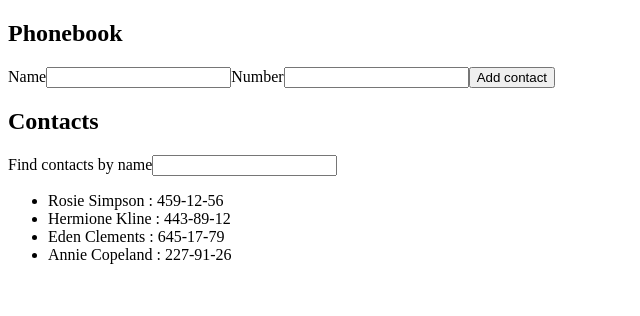
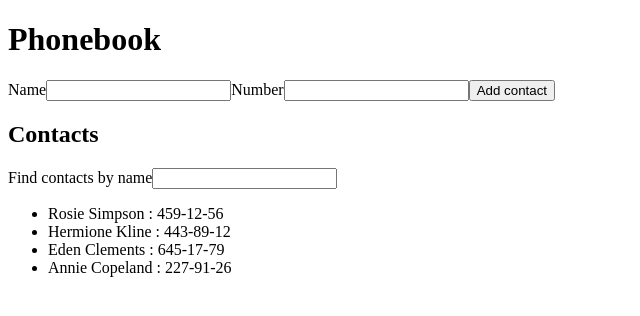
Before and after one commit to Kuzia30/goit-react-hw-03-phonebook, a React (Create React App) app: page / in a window 1280 px wide. Shown: the top 316 px of the page, without its empty margins (0-640 px from the left). Built offline with nearby package versions, Linux system fonts and the light colour scheme.

Commit message:
add alert

```diff
--- a/src/App.js
+++ b/src/App.js
@@ -1,6 +1,10 @@
 import { Component } from "react";
 import { nanoid } from "nanoid";
 import "./App.css";
+import phoneBookContext from "./context/phoneBookContext";
+import ContactForm from "./components/contactForm";
+import Filter from "./components/filter";
+import ContactList from "./components/contactList";
 
 class App extends Component {
   state = {
@@ -10,8 +14,6 @@ class App extends Component {
       { id: "id-3", name: "Eden Clements", number: "645-17-79" },
       { id: "id-4", name: "Annie Copeland", number: "227-91-26" },
     ],
-    name: "",
-    number: "",
     filter: "",
   };
 
@@ -19,75 +21,35 @@ class App extends Component {
     this.setState({ [evt.target.name]: evt.target.value });
   };
 
-  handleSubmit = (evt) => {
-    evt.preventDefault();
+  getSubmitForm = (data) => {
+    const isName = this.state.contacts.find(
+      (contact) => contact.name === data.name
+    );
+    if (isName) {
+      return alert(`${isName.name} is already in contacts.`);
+    }
+
     this.setState((prevstate) => ({
       contacts: [
-        { name: this.state.name, number: this.state.number, id: nanoid(5) },
+        { name: data.name, number: data.number, id: nanoid(5) },
         ...prevstate.contacts,
       ],
     }));
-
-    this.reset();
-  };
-
-  reset = () => {
-    this.setState({ name: "", number: "" });
   };
 
   render() {
-    const normalazedFilter = this.state.filter.toLowerCase();
-    const visibleContacts = this.state.contacts.filter((contact) =>
-      contact.name.toLowerCase().includes(normalazedFilter)
-    );
-
     return (
-      <div>
-        <h2>Phonebook</h2>
-        <form onSubmit={this.handleSubmit}>
-          <label htmlFor="contact_name">Name</label>
-          <input
-            onChange={this.handleChange}
-            id="contact_name"
-            type="text"
-            name="name"
-            value={this.state.name}
-            pattern="^[a-zA-Zа-яА-Я]+(([' -][a-zA-Zа-яА-Я ])?[a-zA-Zа-яА-Я]*)*$"
-            title="Name may contain only letters, apostrophe, dash and spaces. For example Adrian, Jacob Mercer, Charles de Batz de Castelmore d'Artagnan"
-            required
-          />
-          <label htmlFor="contact_number">Number</label>
-          <input
-            onChange={this.handleChange}
-            value={this.state.number}
-            id="contact_number"
-            type="tel"
-            name="number"
-            pattern="\+?\d{1,4}?[-.\s]?\(?\d{1,3}?\)?[-.\s]?\d{1,4}[-.\s]?\d{1,4}[-.\s]?\d{1,9}"
-            title="Phone number must be digits and can contain spaces, dashes, parentheses and can start with +"
-            required
-          />
-          <button type="submit"> Add contact</button>
-        </form>
+      <phoneBookContext.Provider
+        value={{ contacts: this.state.contacts, filter: this.state.filter }}
+      >
         <div>
+          <h1>Phonebook</h1>
+          <ContactForm submitForm={this.getSubmitForm} />
           <h2>Contacts</h2>
-          <label htmlFor="contact_filter">Find contacts by name</label>
-          <input
-            onChange={this.handleChange}
-            id="contact_filter"
-            type="text"
-            name="filter"
-            value={this.state.filter}
-          />
-          <ul>
-            {visibleContacts.map((contact) => (
-              <li key={contact.id}>
-                {contact.name} : {contact.number}
-              </li>
-            ))}
-          </ul>
+          <Filter handleChange={this.handleChange} filter={this.state.filter} />
+          <ContactList />
         </div>
-      </div>
+      </phoneBookContext.Provider>
     );
   }
 }
--- /dev/null
+++ b/src/components/contactForm/ContactForm.js
@@ -0,0 +1,51 @@
+import { Component } from "react";
+
+class ContactForm extends Component {
+  state = { name: "", number: "" };
+
+  handleChange = (evt) => {
+    this.setState({ [evt.target.name]: evt.target.value });
+  };
+
+  handleSubmit = (evt) => {
+    evt.preventDefault();
+    this.props.submitForm(this.state);
+    this.reset();
+  };
+
+  reset = () => {
+    this.setState({ name: "", number: "" });
+  };
+
+  render() {
+    return (
+      <form onSubmit={this.handleSubmit}>
+        <label htmlFor="contact_name">Name</label>
+        <input
+          onChange={this.handleChange}
+          id="contact_name"
+          type="text"
+          name="name"
+          value={this.state.name}
+          pattern="^[a-zA-Zа-яА-Я]+(([' -][a-zA-Zа-яА-Я ])?[a-zA-Zа-яА-Я]*)*$"
+          title="Name may contain only letters, apostrophe, dash and spaces. For example Adrian, Jacob Mercer, Charles de Batz de Castelmore d'Artagnan"
+          required
+        />
+        <label htmlFor="contact_number">Number</label>
+        <input
+          onChange={this.handleChange}
+          value={this.state.number}
+          id="contact_number"
+          type="tel"
+          name="number"
+          pattern="\+?\d{1,4}?[-.\s]?\(?\d{1,3}?\)?[-.\s]?\d{1,4}[-.\s]?\d{1,4}[-.\s]?\d{1,9}"
+          title="Phone number must be digits and can contain spaces, dashes, parentheses and can start with +"
+          required
+        />
+        <button type="submit"> Add contact</button>
+      </form>
+    );
+  }
+}
+
+export default ContactForm;
--- /dev/null
+++ b/src/components/contactForm/index.js
@@ -0,0 +1 @@
+export { default } from "./ContactForm";
--- /dev/null
+++ b/src/components/contactList/ContactList.js
@@ -0,0 +1,11 @@
+import ContacsItem from "./contactsItem";
+
+const ContactList = () => {
+  return (
+    <ul>
+      <ContacsItem />
+    </ul>
+  );
+};
+
+export default ContactList;
--- /dev/null
+++ b/src/components/contactList/contactsItem/ContactsItem.js
@@ -0,0 +1,22 @@
+import phoneBookContext from "../../../context/phoneBookContext";
+
+const ContacsItem = () => {
+  return (
+    <phoneBookContext.Consumer>
+      {(data) => {
+        const normalazedFilter = data.filter.toLowerCase();
+        const visibleContacts = data.contacts.filter((contact) =>
+          contact.name.toLowerCase().includes(normalazedFilter)
+        );
+
+        return visibleContacts.map((contact) => (
+          <li key={contact.id}>
+            {contact.name} : {contact.number}
+          </li>
+        ));
+      }}
+    </phoneBookContext.Consumer>
+  );
+};
+
+export default ContacsItem;
--- /dev/null
+++ b/src/components/contactList/contactsItem/index.js
@@ -0,0 +1 @@
+export { default } from "./ContactsItem";
--- /dev/null
+++ b/src/components/contactList/index.js
@@ -0,0 +1 @@
+export { default } from "./ContactList";
--- /dev/null
+++ b/src/components/filter/Filter.js
@@ -0,0 +1,10 @@
+const Filter = ({ handleChange, filter }) => {
+  return (
+    <label>
+      Find contacts by name
+      <input onChange={handleChange} type="text" name="filter" value={filter} />
+    </label>
+  );
+};
+
+export default Filter;
--- /dev/null
+++ b/src/components/filter/index.js
@@ -0,0 +1 @@
+export { default } from "./Filter";
--- /dev/null
+++ b/src/context/phoneBookContext.js
@@ -0,0 +1,2 @@
+import { createContext } from "react";
+export default createContext();
```
